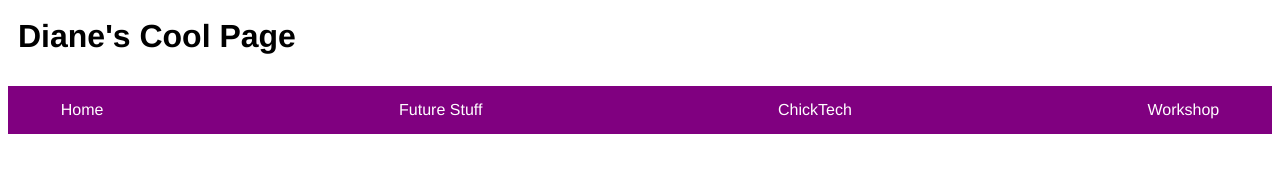
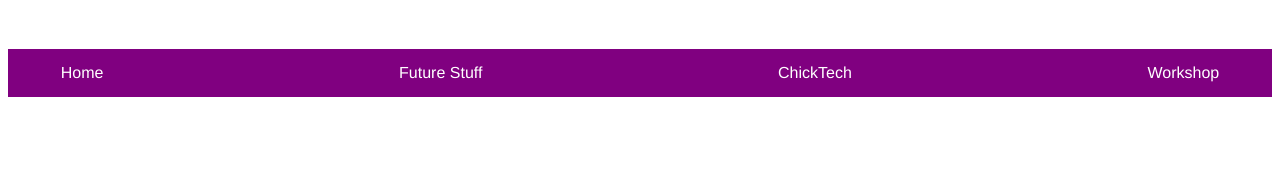
Before and after one commit to ChickTechSymetra/Workshop, a plain HTML site: page nav.html in a window 1280 px wide. Drawn offline with Linux system fonts and the light colour scheme.

Commit message:
Save my header changes

```diff
--- a/nav.html
+++ b/nav.html
@@ -1,7 +1,6 @@
 <link rel="stylesheet" href="myStyle.css" >
    <div id="header">
        <h1>
-           Diane's Cool Page
            <!-- This is where you can put your header information -->
        </h1>
     </div>
```
